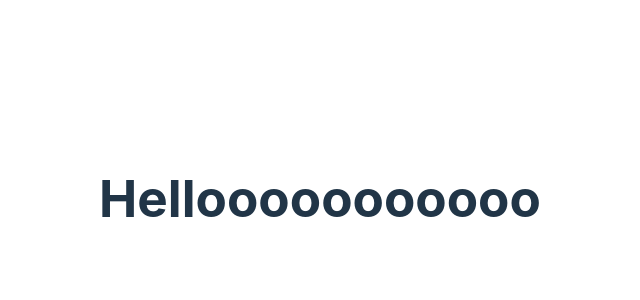
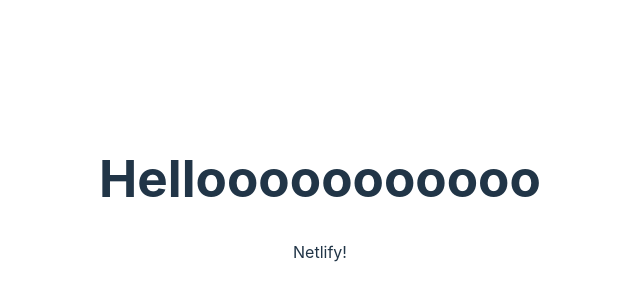
Before and after one commit to ndimoforaretas/clever-quotes-app, a React (Vite) app: page / in a window 1280 px wide. Shown: the part 202-502 px from the top of the page, without its empty margins (320-960 px from the left). Built offline with nearby package versions, Linux system fonts and the light colour scheme.

Commit message:
add site title

```diff
--- a/index.html
+++ b/index.html
@@ -4,7 +4,7 @@
     <meta charset="UTF-8" />
     <link rel="icon" type="image/svg+xml" href="/vite.svg" />
     <meta name="viewport" content="width=device-width, initial-scale=1.0" />
-    <title>Vite + React</title>
+    <title>Aretas Quote App</title>
   </head>
   <body>
     <div id="root"></div>
--- a/src/App.jsx
+++ b/src/App.jsx
@@ -8,6 +8,7 @@ function App() {
   return (
     <div className="App">
       <h1>Hellooooooooooo</h1>
+      <p>Netlify!</p>
     </div>
   );
 }
```
